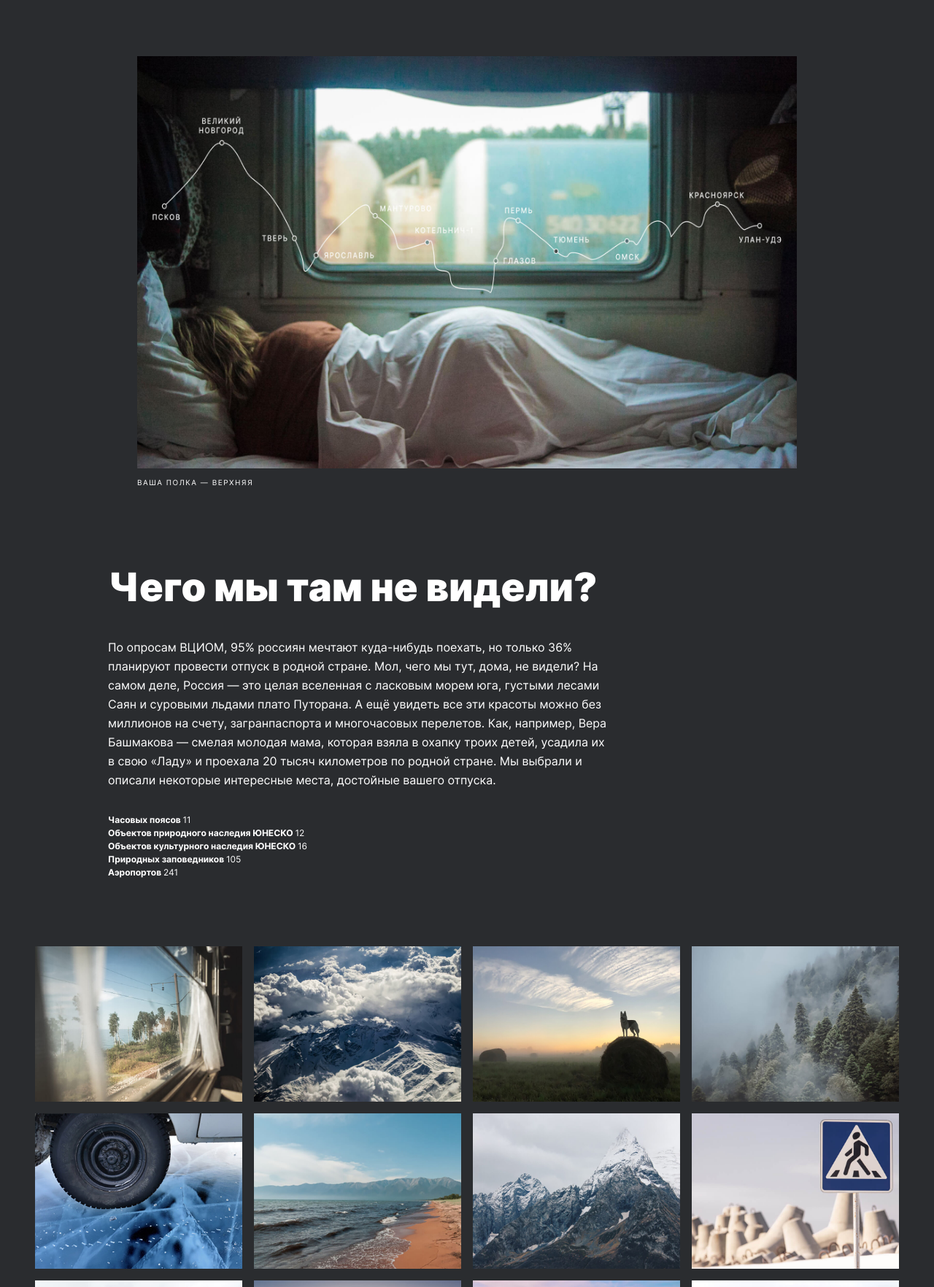
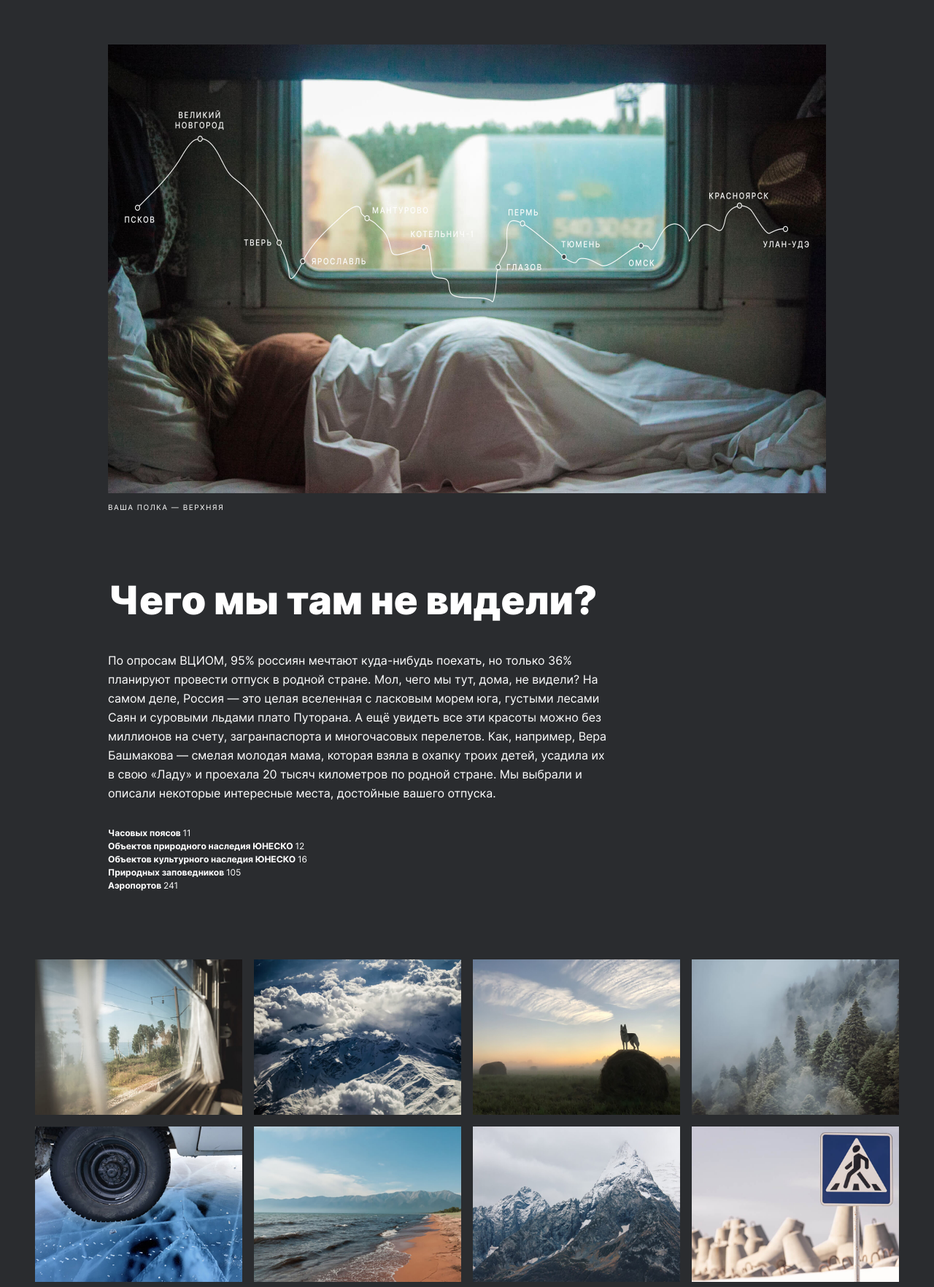
Before and after one commit to Nadia-Seliankina/russian-travel, a plain HTML site: page index.html in a window 1280 px wide. Shown: the part 442-2206 px from the top of the page at 73% size. Drawn offline with Linux system fonts and the light colour scheme.

Commit message:
review-2

```diff
--- /dev/null
+++ b/blocks/lead/__figure/lead__figure.css
@@ -0,0 +1,4 @@
+.lead__figure {
+    margin: 0;
+    max-width: 100%;
+}
--- a/blocks/place/__paragraph/place__paragraph.css
+++ b/blocks/place/__paragraph/place__paragraph.css
@@ -14,8 +14,4 @@
         font-size: 16px;
         margin: 0 0 25px;
     }
-
-    .place__paragraph:last-child {
-        margin: 0;
-    }
 }
--- a/index.html
+++ b/index.html
@@ -24,7 +24,7 @@
       <section class="lead">
         <h1 class="lead__title">Путешествия по России</h1>
         <p class="lead__subtitle">Настоящая страна не&nbsp;в&nbsp;выпусках новостей, а&nbsp;здесь.</p>
-        <figure>
+        <figure class="lead__figure">
           <img class="lead__image" src="./images/lead-polka.jpg" alt="полка">
           <figcaption class="lead__caption">ваша полка&nbsp;&mdash; верхняя</figcaption>
         </figure>
@@ -58,7 +58,7 @@
           </li>
         </ul>
       </section>
-      <section class="photo-grid">
+      <section class="photo-grid" aria-label="фото-галерея">
         <img class="photo-grid__item" src="./images/photo-grid-train.jpg" alt="поезд">
         <img class="photo-grid__item" src="./images/photo-grid-atharva-tulsi.jpg" alt="афарва">
         <img class="photo-grid__item" src="./images/photo-grid-tuman.jpg" alt="туман">
@@ -160,13 +160,15 @@
               <a class="place__link" href="http://vodlozero.ru" target="_blank">http://vodlozero.ru</a>
             </div>
             <img class="place__image" src="./images/place-karelia.jpg" alt="Карелия">
-            <p class="place__paragraph">
+            <div class="place__text">
+              <p class="place__paragraph">
                 Сибирь заканчивается не&nbsp;на&nbsp;Урале, а&nbsp;в&nbsp;Карелии: образующая тайгу сибирская лиственница не&nbsp;растёт западнее Водлозера.
                 Зато здесь она вымахивает на&nbsp;30&nbsp;метров&nbsp;&mdash; леса карельских национальных парков из-за непроходимых болот никогда
                 не&nbsp;знали топора. Некоторым соснам уже больше чем полтысячелетия. Прикоснитесь к&nbsp;живому существу, видевшему солнце раньше, чем увидал его Иван Грозный.
                 В&nbsp;девственном лесу на&nbsp;сотню километров не&nbsp;встретишь тропы. А&nbsp;на&nbsp;редких тропинках деревья
                 в&nbsp;паре метров от&nbsp;земли помечены медвежьими когтями. Чтобы все знали, кто тут хозяин.
-            </p>
+              </p>
+            </div>
           </li>
         </ul>
       </section>
--- a/pages/index.css
+++ b/pages/index.css
@@ -22,6 +22,7 @@
 @import url(../blocks/lead/__image/lead__image.css);
 @import url(../blocks/lead/__subtitle/lead__subtitle.css);
 @import url(../blocks/lead/__title/lead__title.css);
+@import url(../blocks/lead/__figure/lead__figure.css);
 
 /* intro*/
 @import url(../blocks/intro/intro.css);
```
